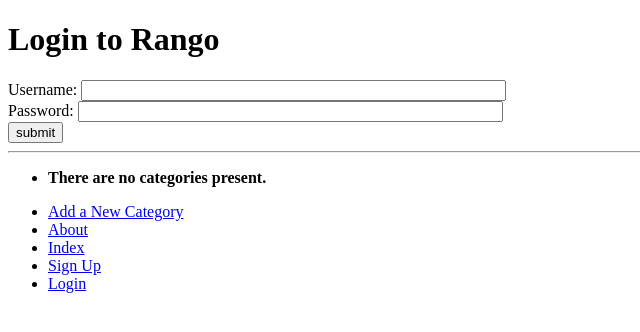
After one commit to JalalSayed1/tango_with_django_project, a Django app: page /rango/login/ in a window 1280 px wide. The commit adds this page. Shown: the top 332 px of the page, without its empty margins (0-640 px from the left). Run offline with Django 3.2, Linux system fonts and the light colour scheme; data that the repository does not hold is empty; parts of the project's set-up code (start-up, migrations or seed data) failed here and were passed over.

Commit message:
Up to 9.8

```diff
--- a/rango/urls.py
+++ b/rango/urls.py
@@ -15,4 +15,6 @@ urlpatterns = [
     path("category/<slug:category_name_slug>/add_page/", views.add_page, name='add_page'),
 
     path('register/', views.register, name='register'),
+
+    path('login/', views.user_login, name='login'),
 ]
--- a/rango/views.py
+++ b/rango/views.py
@@ -1,12 +1,9 @@
-from re import L
-from django.shortcuts import render
 from django.http import HttpResponse
-from rango.models import Category
-from rango.models import Page
-from rango.forms import CategoryForm
-from django.shortcuts import redirect
+from django.shortcuts import redirect, render
 from django.urls import reverse
-from rango.forms import PageForm, UserForm, UserProfileForm
+from rango.forms import CategoryForm, PageForm, UserForm, UserProfileForm
+from rango.models import Category, Page
+from django.contrib.auth import authenticate, login
 
 
 
@@ -164,3 +161,37 @@ def register(request):
     return render(request, 'rango/register.html', context={'user_form':user_form,
                                                            'profile_form':profile_form,
                                                            'registered':registered})
+
+def user_login(request):
+    if request.method == 'POST':
+        # these info is obtained form the login form
+        # request.POST.get('variable') as opposed to request.POST['variable']
+        # request.POST.get('variable') returns None if the value does not exist while request.POST['variable'] will raise a KeyError exception
+        username = request.POST.get('username')
+        password = request.POST.get('password')
+
+        # use django's machinery to attempt to see if the username/password combination is valid
+        # User object is returned if it is:
+        user = authenticate(username=username, password=password)
+
+        # if we have a User object, the details are correct
+        # if None, no user with matching credentails was found:
+        if user:
+            # is the account active? (it could be disabled)
+            if user.is_active:
+                # log user in by sending him to homepage
+                login(request, user)
+                return redirect(reverse('rango:index'))
+            else:
+                # inactive account:
+                return HttpResponse('Your Rango account is disabled.')
+
+        else:
+            # bad login details were provided:
+            print(f"Invalid login details: {username}, {password}")
+            return HttpResponse("Invalid login details supplied.")
+
+    else:
+        # the request is not not a HTTP POST, so display the login form:
+        # no context dictionary to pass to the template
+        return render(request, 'rango/login.html')
--- a/templates/rango/base.html
+++ b/templates/rango/base.html
@@ -31,6 +31,7 @@
             <li><a href="{% url 'rango:about' %}">About</a></li>
             <li><a href="{% url 'rango:index' %}">Index</a></li>
             <li><a href="{% url 'rango:register' %}">Sign Up</a></li>
+            <li><a href="{% url 'rango:login' %}">Login</a></li>
         </ul>
     </div>
 
--- /dev/null
+++ b/templates/rango/login.html
@@ -0,0 +1,19 @@
+
+{% extends 'rango/base.html' %}
+{% load staticfiles %}
+
+{% block title_block %}
+    Login
+{% endblock %}
+
+{% block body_block %}
+<h1>Login to Rango</h1>
+<form id="login_form" method="post" action="{% url 'rango:login' %}">
+    {% csrf_token %}
+    Username: <input type="text" name="username" value="" size="50" />
+    <br />
+    Password: <input type="password" name="password" value="" size="50" />
+    <br />
+    <input type="submit" value="submit" />
+</form>
+{% endblock %}
```
Also changed, not shown: templates/rango/index.html (+10 -1 lines).
